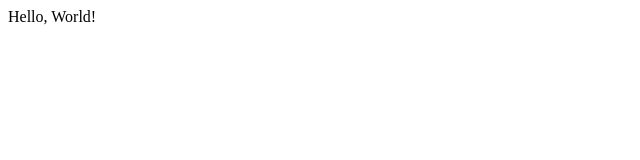
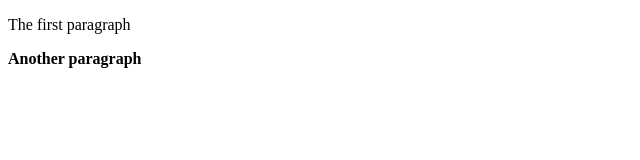
Before and after one commit to Kuttoh/sample_website, a plain HTML site: page index.html in a window 1280 px wide. Shown: the whole page, without its empty margins (0-640 px from the left). Drawn offline with Linux system fonts and the light colour scheme.

Commit message:
lesson one on w3s

```diff
--- a/index.html
+++ b/index.html
@@ -1 +1,13 @@
-<p>Hello, World!</p>
+<!DOCTYPE html>
+<html>
+
+  <head>
+    <title>Sample Website</title>
+  </head>
+
+  <body>
+    <p>The first paragraph</p>
+    <p><strong>Another paragraph</strong></p>
+  </body>
+
+</html>
```
